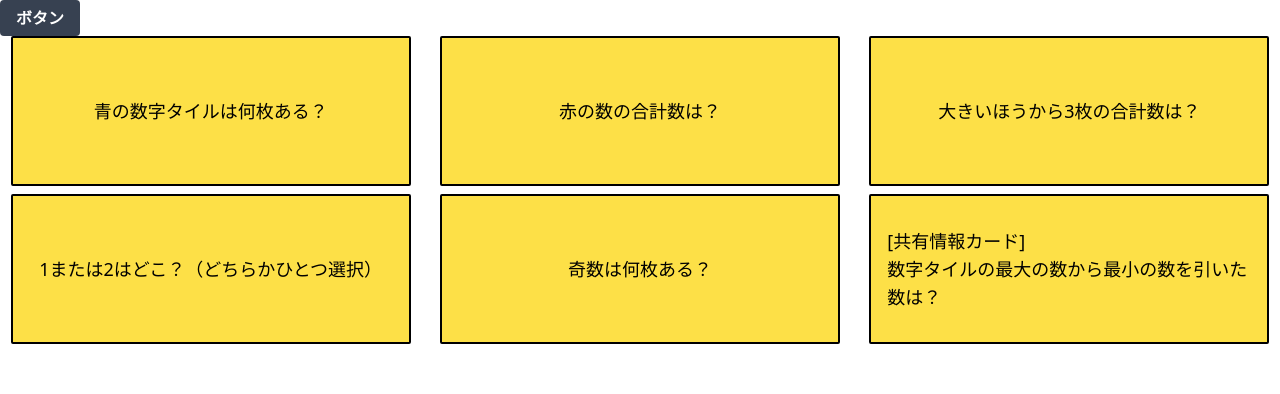
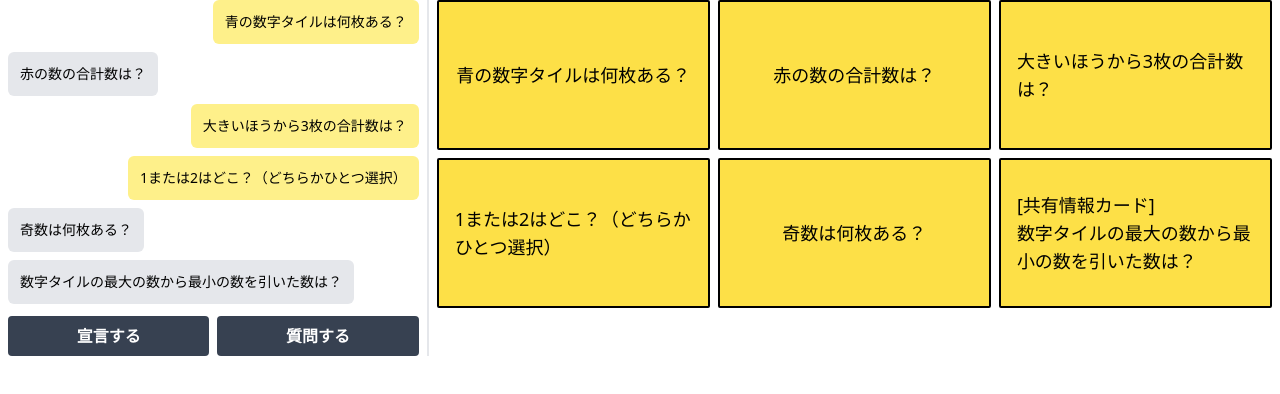
Before and after one commit to AkariGengyo/tagiron.client, a Next.js app: page / in a window 1280 px wide. Shown: the top 394 px of the page. Built offline with nearby package versions, Linux system fonts and the light colour scheme.

Commit message:
チャットゾーンの作成

```diff
--- a/src/components/parts/button.tsx
+++ b/src/components/parts/button.tsx
@@ -25,7 +25,10 @@ const Button: React.FC<Props> = ({
   }
   return (
     <button
-      className={`rounded px-4 py-1.5 font-bold ${colorStyle} ` + className}
+      className={
+        `min-h-[40px] w-full rounded px-4 py-1.5 font-bold ${colorStyle} ` +
+        className
+      }
       {...props}
     >
       {children}
--- /dev/null
+++ b/src/components/parts/chatMessage.tsx
@@ -0,0 +1,19 @@
+type Props = {
+  children: string;
+  className?: string;
+};
+
+/**
+ * チャットテキストコンポーネント
+ * @param children 内容
+ */
+
+const ChatMessage: React.VFC<Props> = ({ children, className }) => {
+  return (
+    <div className={`w-fit rounded-md bg-gray-200 p-3 text-sm ${className}`}>
+      {children}
+    </div>
+  );
+};
+
+export default ChatMessage;
--- a/src/components/parts/chatText.tsx
+++ /dev/null
@@ -1,16 +0,0 @@
-type Props = {
-  children: string;
-};
-
-/**
- * チャットテキストコンポーネント
- * @param children 内容
- */
-
-const ChatText: React.VFC<Props> = ({ children }) => {
-  return (
-    <div className="w-fit max-w-xs bg-gray-200 p-3 rounded-md">{children}</div>
-  );
-};
-
-export default ChatText;
--- /dev/null
+++ b/src/components/templates/chat.tsx
@@ -0,0 +1,36 @@
+import React from "react";
+import { Message } from "~/types/chat";
+import Button from "../parts/button";
+import ChatMessage from "../parts/chatMessage";
+
+type Props = {
+  messages: Message[];
+  className?: string;
+};
+
+const Chat: React.FC<Props> = ({ messages, className }) => {
+  return (
+    <div className={`flex flex-col gap-3 ${className}`}>
+      <div className={`flex flex-col gap-y-2 ${className}`}>
+        {messages.map((message, i) => (
+          <ChatMessage
+            key={`message-${i}`}
+            className={`${
+              message.senderId == "1"
+                ? "place-self-end bg-yellow-200"
+                : "place-self-start" // todo: 自分のidに置換
+            }`}
+          >
+            {message.content}
+          </ChatMessage>
+        ))}
+      </div>
+      <div className="flex justify-center gap-x-2">
+        <Button>宣言する</Button>
+        <Button>質問する</Button>
+      </div>
+    </div>
+  );
+};
+
+export default Chat;
--- a/src/pages/index.tsx
+++ b/src/pages/index.tsx
@@ -1,7 +1,10 @@
 import Head from "next/head";
 import React from "react";
 import Button from "~/components/parts/button";
+import NumberTile from "~/components/parts/numberTile";
+import Chat from "~/components/templates/chat";
 import QuestionCards from "~/components/templates/questionCards";
+import { Message } from "~/types/chat";
 
 import { Question } from "~/types/question";
 
@@ -18,6 +21,18 @@ const questions: Question[] = [
   },
 ];
 
+const messages: Message[] = [
+  { content: "青の数字タイルは何枚ある？", senderId: "1" },
+  { content: "赤の数の合計数は？", senderId: "2" },
+  { content: "大きいほうから3枚の合計数は？", senderId: "1" },
+  { content: "1または2はどこ？（どちらかひとつ選択）", senderId: "1" },
+  { content: "奇数は何枚ある？", senderId: "2" },
+  {
+    content: "数字タイルの最大の数から最小の数を引いた数は？",
+    senderId: "2",
+  },
+];
+
 const Index: React.VFC = () => {
   return (
     <div>
@@ -27,8 +42,14 @@ const Index: React.VFC = () => {
       </Head>
 
       <main>
-        <Button>ボタン</Button>
-        <QuestionCards questions={questions} />
+        <div className="grid grid-cols-3 divide-x-2">
+          <div className="col-span-1 px-2">
+            <Chat messages={messages} />
+          </div>
+          <div className="col-span-2 px-2">
+            <QuestionCards questions={questions} />
+          </div>
+        </div>
       </main>
     </div>
   );
--- /dev/null
+++ b/src/types/chat.ts
@@ -0,0 +1,4 @@
+export type Message = {
+  content: string;
+  senderId: string;
+};
```
